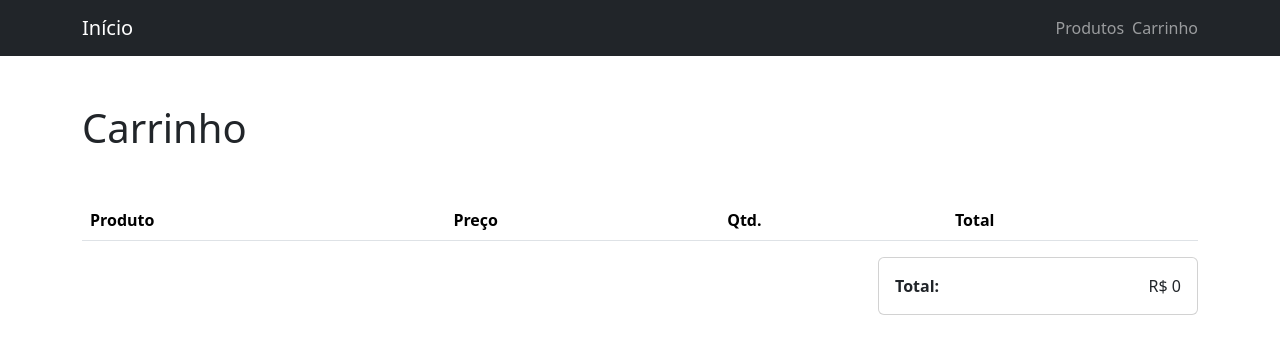
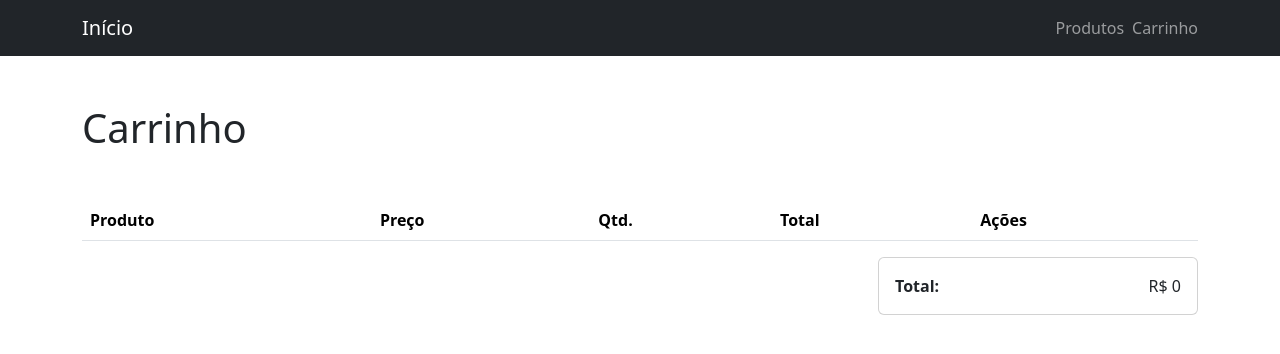
Before and after one commit to diegoogprado/black-nextjs, a Next.js app: page /cart in a window 1280 px wide. Shown: the top 354 px of the page. Built offline with nearby package versions, Linux system fonts and the light colour scheme.

Commit message:
ajuste layout carrinho

```diff
--- a/src/components/CartTable.tsx
+++ b/src/components/CartTable.tsx
@@ -93,6 +93,7 @@ export default function CartTable() {
             <th>Preço</th>
             <th>Qtd.</th>
             <th>Total</th>
+            <th>Ações</th>
           </tr>
         </thead>
         <tbody>
--- a/src/components/CartTotal.tsx
+++ b/src/components/CartTotal.tsx
@@ -7,6 +7,7 @@ const CartTotal = () => {
   const { cart } = useCart()
 
   return (
+    <>
     <Card className="ms-auto" style={{ maxWidth: '20rem' }}>
       <CardBody className="d-flex justify-content-between">
         <strong>
@@ -17,6 +18,7 @@ const CartTotal = () => {
         </span>
       </CardBody>
     </Card>
+    </>
   )
 }
 
```
